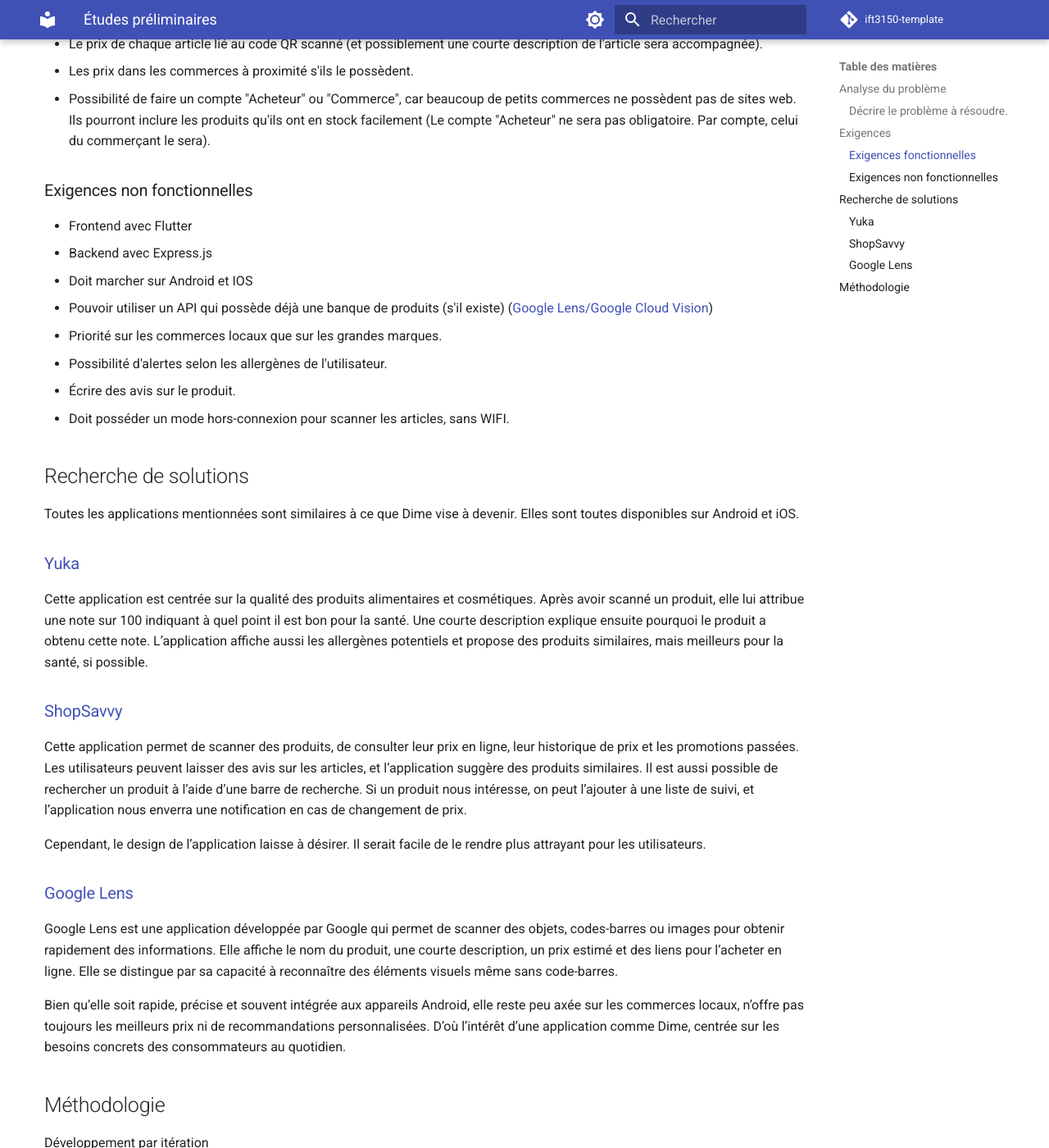
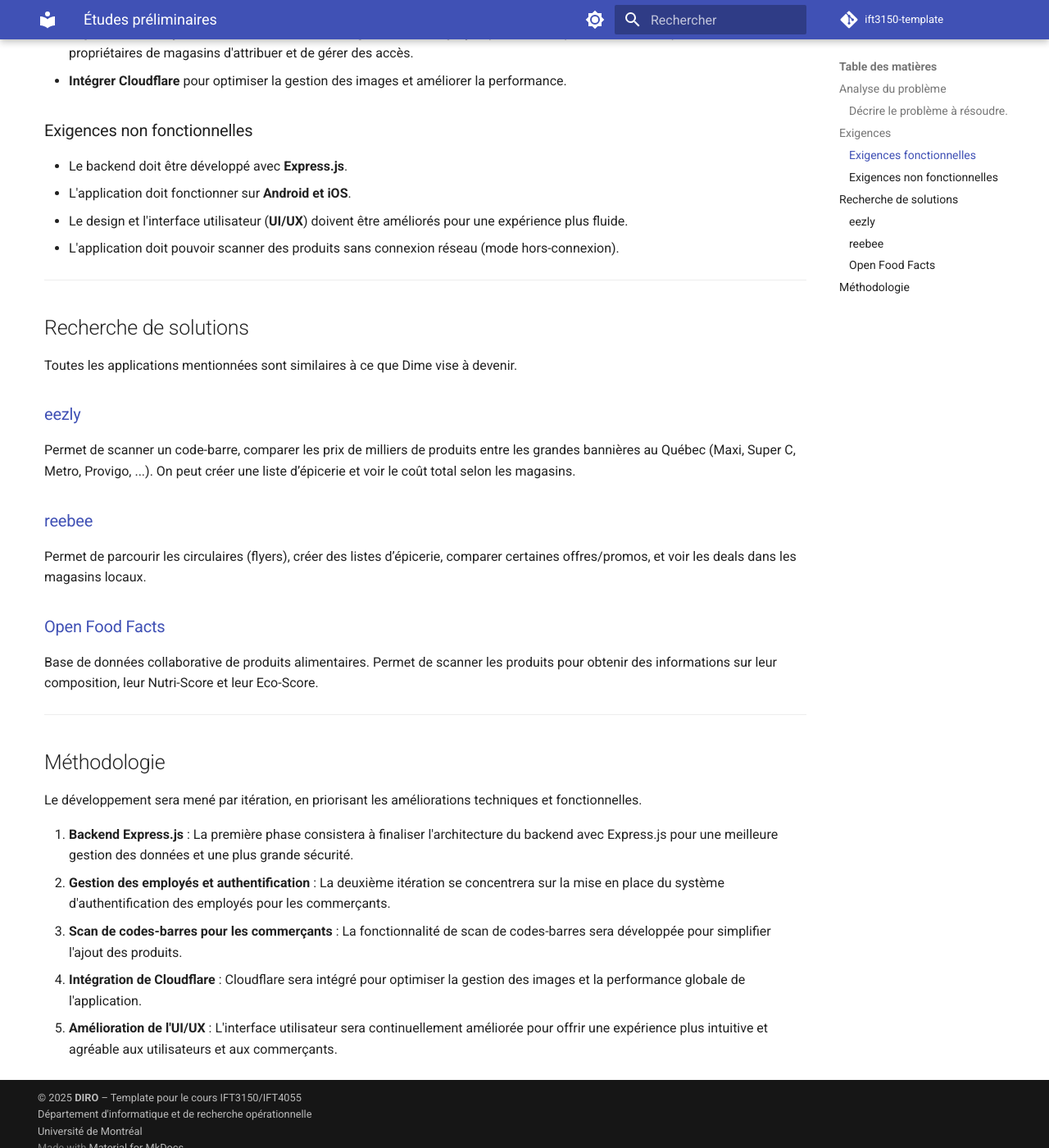
Before and after one commit to protolabo/dime, an MkDocs documentation site: the page built from docs/analysis.md, in a window 1280 px wide and 1400 px high, scrolled down 800 px. Shown: the whole window at 82% size. Built offline with MkDocs 1.6.1 and Material for MkDocs 9.7.7, drawn with Linux system fonts in a browser that asks for light colours; comment, search, counter and statistics services are not loaded; some of the changed text lies outside the part shown.

Commit message:
Etude Préliminaire Automne 2025

```diff
--- a/docs/analysis.md
+++ b/docs/analysis.md
@@ -4,70 +4,52 @@
 
 ### Décrire le problème à résoudre.
 
-Faire l'épicerie est une activité essentielle du quotidien. Pour vivre, chacun doit se nourrir, entretenir son hygiène
-et subvenir à ses besoins de base. Or, ces actions ont un coût, et bien souvent, les consommateurs n'ont pas une connaissance
-précise des produits qu'ils achètent.
+Le projet Dime vise à accompagner les consommateurs dans leurs achats en leur fournissant des informations instantanées sur les produits, telles que le prix dans les magasins à proximité et les alternatives. L'application dépend actuellement de Supabase, ce qui complique la gestion et la validation des données au fur et à mesure que les fonctionnalités s'étoffent. Un backend plus robuste est nécessaire pour améliorer la performance et la sécurité.
 
-Il arrive qu’une personne achète un article :
-- sans en connaitre les caractéristiques ou la qualité,
-- sans savoir qu'il est disponible à un meilleur prix ailleurs,
-- sans être informée des alternatives similaires et moins couteuses.
+De plus, des fonctionnalités essentielles pour les commerçants, comme le scan de codes-barres pour l'ajout de produits et la gestion des employés, ne sont pas encore intégrées. L'interface utilisateur pourrait aussi être améliorée pour une meilleure expérience. Ces lacunes limitent l'utilité de Dime pour les commerces locaux et l'attrait pour les utilisateurs. Les améliorations proposées ont pour but de renforcer la fondation technique de l'application et d'y ajouter des fonctionnalités clés pour en faire un outil plus puissant, fiable et convivial.
 
-
-
-
-Ces situations mènent à des dépenses inutiles ou à des choix de consommation sous-optimaux.
-
-Le but de Dime est d’accompagner les utilisateurs dans leurs achats en leur fournissant instantanément des informations utiles
-sur les produits, comme :
-- une description claire et précise,
-- le prix dans d'autres commerces à proximité,
-- potentiellement des recommandations ou alertes sur de meilleures options.
+---
 
 ## Exigences
 
 ### Exigences fonctionnelles
-- Créer des codes QR pour les commerçants
-- Rentrer le prix de plusieurs articles avec le même code QR
-- Permettre de scanner des codes QR
-- Le prix de chaque article lié au code QR scanné (et possiblement une courte description de l'article sera accompagnée).
-- Les prix dans les commerces à proximité s'ils le possèdent.
-- Possibilité de faire un compte "Acheteur" ou "Commerce", car beaucoup de petits commerces ne possèdent pas de sites web. Ils pourront inclure les produits qu'ils ont en stock facilement (Le compte "Acheteur" ne sera pas obligatoire. Par compte, celui du commerçant le sera).
 
+- **Mettre en place un backend robuste** avec Express.js pour une meilleure structuration et validation des requêtes, réduisant la dépendance à Supabase.
+- **Implémenter le scan de codes-barres** pour les commerçants, afin de simplifier l'ajout et la gestion des produits en stock.
+- **Implémenter un système d'authentification et de gestion des employés** pour les comptes "Commerce", permettant aux propriétaires de magasins d'attribuer et de gérer des accès.
+- **Intégrer Cloudflare** pour optimiser la gestion des images et améliorer la performance.
 
 ### Exigences non fonctionnelles
-- Frontend avec Flutter
-- Backend avec Express.js
-- Doit marcher sur Android et IOS
-- Pouvoir utiliser un API qui possède déjà une banque de produits (s'il existe) ([Google Lens/Google Cloud Vision](https://support.google.com/websearch/thread/301813986/is-there-a-api-for-google-lens?hl=en))
-- Priorité sur les commerces locaux que sur les grandes marques.
-- Possibilité d'alertes selon les allergènes de l'utilisateur.
-- Écrire des avis sur le produit.
-- Doit posséder un mode hors-connexion pour scanner les articles, sans WIFI.
 
+- Le backend doit être développé avec **Express.js**.
+- L'application doit fonctionner sur **Android et iOS**.
+- Le design et l'interface utilisateur (**UI/UX**) doivent être améliorés pour une expérience plus fluide.
+- L'application doit pouvoir scanner des produits sans connexion réseau (mode hors-connexion).
+
+---
 
 ## Recherche de solutions
 
-Toutes les applications mentionnées sont similaires à ce que Dime vise à devenir. Elles sont toutes disponibles sur Android et iOS.
+Toutes les applications mentionnées sont similaires à ce que Dime vise à devenir.
 
-### [Yuka](https://yuka.io/)
+### [eezly](https://www.eezly.com/fr/)
+Permet de scanner un code-barre, comparer les prix de milliers de produits entre les grandes bannières au Québec (Maxi, Super C, Metro, Provigo, ...).
+On peut créer une liste d’épicerie et voir le coût total selon les magasins.
 
-Cette application est centrée sur la qualité des produits alimentaires et cosmétiques. Après avoir scanné un produit, elle lui attribue une note sur 100 indiquant à quel point il est bon pour la santé. Une courte description explique ensuite pourquoi le produit a obtenu cette note. L’application affiche aussi les allergènes potentiels et propose des produits similaires, mais meilleurs pour la santé, si possible.
+### [reebee](https://apps.apple.com/ca/app/reebee-circulaires-et-rabais/id558297215?l=fr-CA)
+Permet de parcourir les circulaires (flyers), créer des listes d’épicerie, comparer certaines offres/promos, et voir les deals dans les magasins locaux.
 
-### [ShopSavvy](https://shopsavvy.com/about)
+### [Open Food Facts](https://play.google.com/store/apps/details?id=org.openfoodfacts.scanner)
+Base de données collaborative de produits alimentaires. Permet de scanner les produits pour obtenir des informations sur leur composition, leur Nutri-Score et leur Eco-Score.
 
-Cette application permet de scanner des produits, de consulter leur prix en ligne, leur historique de prix et les promotions passées. Les utilisateurs peuvent laisser des avis sur les articles, et l’application suggère des produits similaires. Il est aussi possible de rechercher un produit à l’aide d’une barre de recherche. Si un produit nous intéresse, on peut l’ajouter à une liste de suivi, et l’application nous enverra une notification en cas de changement de prix.
-
-Cependant, le design de l’application laisse à désirer. Il serait facile de le rendre plus attrayant pour les utilisateurs.
-
-### [Google Lens](https://lens.google/)
-
-Google Lens est une application développée par Google qui permet de scanner des objets, codes-barres ou images pour obtenir rapidement des informations. Elle affiche le nom du produit, une courte description, un prix estimé et des liens pour l’acheter en ligne. Elle se distingue par sa capacité à reconnaître des éléments visuels même sans code-barres.
-
-Bien qu’elle soit rapide, précise et souvent intégrée aux appareils Android, elle reste peu axée sur les commerces locaux, n’offre pas toujours les meilleurs prix ni de recommandations personnalisées. D’où l’intérêt d’une application comme Dime, centrée sur les besoins concrets des consommateurs au quotidien.
-
-
+---
 
 ## Méthodologie
 
-Développement par itération
+Le développement sera mené par itération, en priorisant les améliorations techniques et fonctionnelles.
+
+1.  **Backend Express.js** : La première phase consistera à finaliser l'architecture du backend avec Express.js pour une meilleure gestion des données et une plus grande sécurité.
+2.  **Gestion des employés et authentification** : La deuxième itération se concentrera sur la mise en place du système d'authentification des employés pour les commerçants.
+3.  **Scan de codes-barres pour les commerçants** : La fonctionnalité de scan de codes-barres sera développée pour simplifier l'ajout des produits.
+4.  **Intégration de Cloudflare** : Cloudflare sera intégré pour optimiser la gestion des images et la performance globale de l'application.
+5.  **Amélioration de l'UI/UX** : L'interface utilisateur sera continuellement améliorée pour offrir une expérience plus intuitive et agréable aux utilisateurs et aux commerçants.
```
